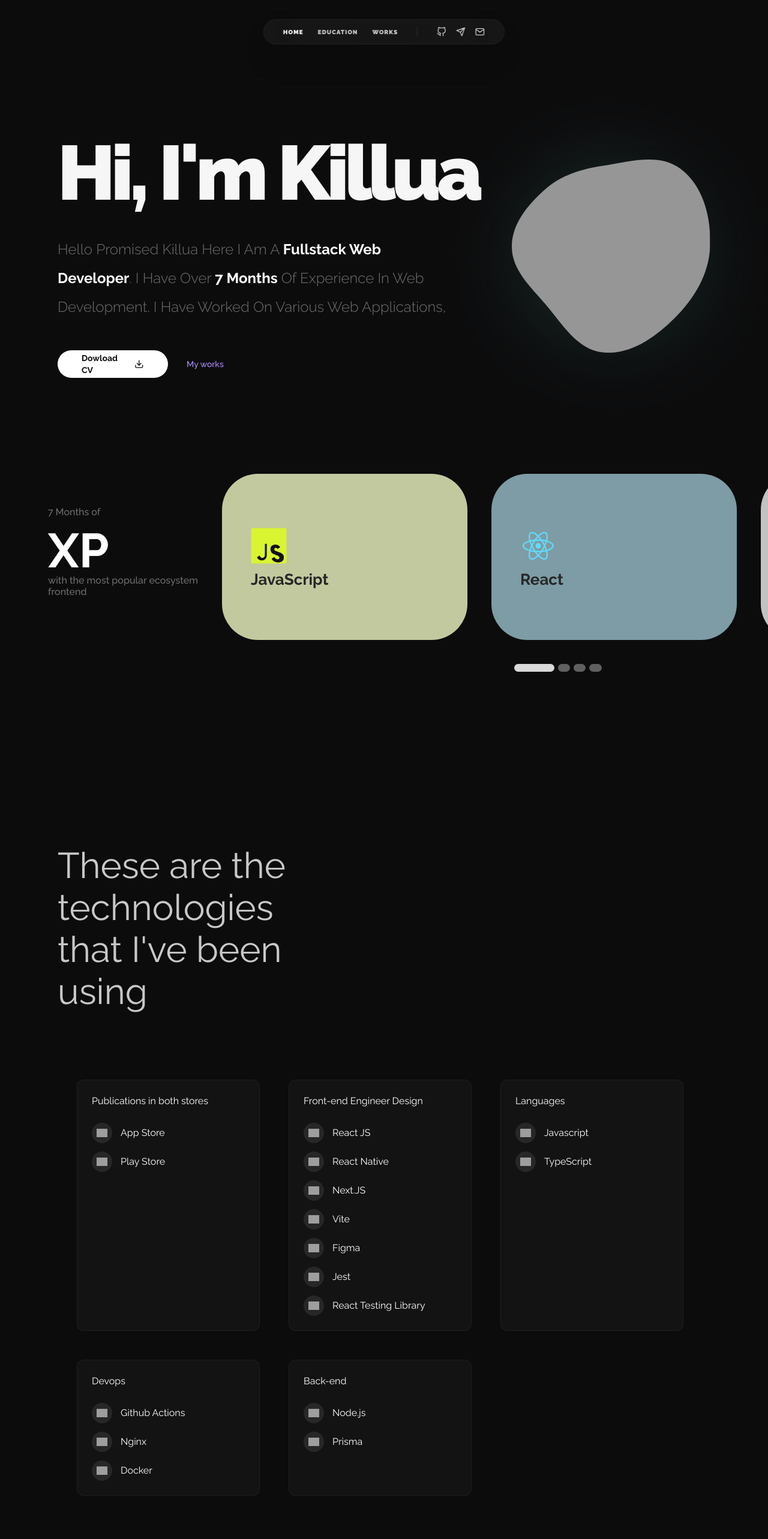
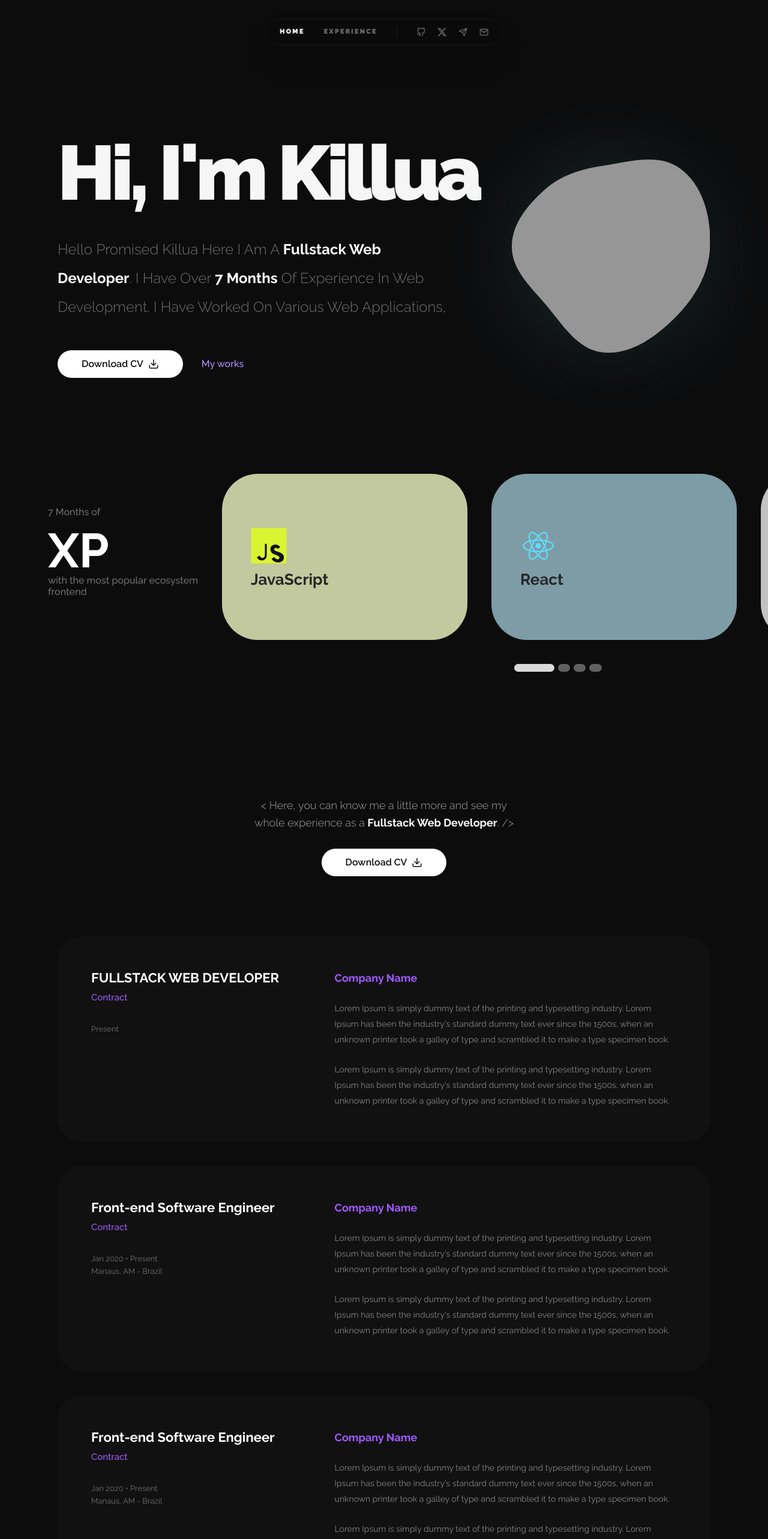
Before and after one commit to collinstheegod376/portfolio, a React (Vite) app: page / in a window 1280 px wide. Shown: the top 2566 px of the page at 60% size. Built offline with nearby package versions, Linux system fonts and the light colour scheme; grey boxes are pictures that could not be loaded.

Commit message:
big changes 2

```diff
--- a/src/App.tsx
+++ b/src/App.tsx
@@ -1,5 +1,5 @@
 import React, { useState, useRef } from 'react';
-import { motion } from 'framer-motion';
+import { motion, AnimatePresence } from 'framer-motion';
 
 const Github = ({ size }: { size: number }) => (
   <svg width={size} height={size} viewBox="0 0 24 24" fill="none" stroke="currentColor" strokeWidth="2" strokeLinecap="round" strokeLinejoin="round"><path d="M9 19c-5 1.5-5-2.5-7-3m14 6v-3.87a3.37 3.37 0 0 0-.94-2.61c3.14-.35 6.44-1.54 6.44-7A5.44 5.44 0 0 0 20 4.77 5.07 5.07 0 0 0 19.91 1S18.73.65 16 2.48a13.38 13.38 0 0 0-7 0C6.27.65 5.09 1 5.09 1A5.07 5.07 0 0 0 5 4.77a5.44 5.44 0 0 0-1.5 3.78c0 5.42 3.3 6.61 6.44 7A3.37 3.37 0 0 0 9 18.13V22"></path></svg>
@@ -15,6 +15,16 @@ const Mail = ({ size }: { size: number }) => (
 
 const Download = ({ size }: { size: number }) => (
   <svg width={size} height={size} viewBox="0 0 24 24" fill="none" stroke="currentColor" strokeWidth="2" strokeLinecap="round" strokeLinejoin="round"><path d="M21 15v4a2 2 0 0 1-2 2H5a2 2 0 0 1-2-2v-4"></path><polyline points="7 10 12 15 17 10"></polyline><line x1="12" y1="15" x2="12" y2="3"></line></svg>
+);
+
+const MenuIcon = ({ size }: { size: number }) => (
+  <svg width={size} height={size} viewBox="0 0 24 24" fill="none" stroke="currentColor" strokeWidth="2" strokeLinecap="round" strokeLinejoin="round"><line x1="3" y1="12" x2="21" y2="12"></line><line x1="3" y1="6" x2="21" y2="6"></line><line x1="3" y1="18" x2="21" y2="18"></line></svg>
+);
+
+const XIcon = ({ size }: { size: number }) => (
+  <svg width={size} height={size} viewBox="0 0 24 24" fill="currentColor">
+    <path d="M18.901 1.153h3.68l-8.04 9.19L24 22.846h-7.406l-5.8-7.584-6.638 7.584H.474l8.6-9.83L0 1.154h7.594l5.243 6.932ZM17.61 20.644h2.039L6.486 3.24H4.298Z" />
+  </svg>
 );
 
 const TechCategory = ({ title, items }: { title: string, items: { name: string, iconUrl: string }[] }) => (
@@ -49,6 +59,7 @@ const SkillCard = ({ title, color, textColor, children }: { title: string, color
 const App = () => {
   const scrollRef = useRef<HTMLDivElement>(null);
   const [activeSlide, setActiveSlide] = useState(0);
+  const [isMobileMenuOpen, setIsMobileMenuOpen] = useState(false);
 
   const scrollToIndex = (index: number) => {
     if (scrollRef.current) {
@@ -70,20 +81,56 @@ const App = () => {
 
   return (
     <div className="min-h-screen bg-background text-text-bright selection:bg-accent-purple selection:text-white pb-32 font-sans overflow-x-hidden">
-      <nav className="fixed top-8 left-1/2 -translate-x-1/2 z-50">
-        <div className="bg-surface-light/40 backdrop-blur-3xl border border-white/5 rounded-full px-8 py-3 flex items-center gap-8 shadow-2xl">
-          <div className="flex gap-6 text-[10px] font-black uppercase tracking-widest">
-            <a href="#home" className="hover:text-accent-purple transition-colors">HOME</a>
-            <a href="#education" className="hover:text-accent-purple transition-colors text-text-muted">EDUCATION</a>
-            <a href="#experience" className="hover:text-accent-purple transition-colors text-text-muted">WORKS</a>
+      <nav className="fixed top-8 left-1/2 -translate-x-1/2 z-50 w-full max-w-max px-4">
+        <div className="bg-[#0A0A0A]/80 backdrop-blur-2xl border border-white/5 rounded-[100px] px-6 py-[12px] flex items-center justify-between shadow-2xl relative">
+
+          {/* Desktop Nav */}
+          <div className="hidden md:flex items-center gap-8">
+            <div className="flex gap-8 text-[11px] font-black uppercase tracking-[0.2em]">
+              <a href="#home" className="hover:text-accent-purple transition-colors text-white">home</a>
+              <a href="#experience" className="hover:text-accent-purple transition-colors text-[#6F6F6F]">experience</a>
+            </div>
+            <div className="w-px h-3 bg-white/10"></div>
+            <div className="flex gap-5 items-center">
+              <a href="https://github.com/collinstheegod376" target="_blank" rel="noreferrer" className="text-[#6F6F6F] hover:text-white transition-colors"><Github size={15} /></a>
+              <a href="https://x.com/promisedkillua" target="_blank" rel="noreferrer" className="text-[#6F6F6F] hover:text-white transition-colors"><XIcon size={15} /></a>
+              <a href="https://t.me/promisedkillua" target="_blank" rel="noreferrer" className="text-[#6F6F6F] hover:text-white transition-colors"><Telegram size={15} /></a>
+              <a href="mailto:promisedkillua@gmail.com" className="text-[#6F6F6F] hover:text-white transition-colors"><Mail size={15} /></a>
+            </div>
           </div>
-          <div className="w-px h-4 bg-white/10"></div>
-          <div className="flex gap-4 items-center">
-            <a href="https://github.com/collinstheegod376" target="_blank" rel="noreferrer" className="text-text-muted hover:text-white transition-colors"><Github size={16} /></a>
-            <a href="https://t.me/promisedkillua" target="_blank" rel="noreferrer" className="text-text-muted hover:text-white transition-colors"><Telegram size={16} /></a>
-            <a href="mailto:promisedkillua@gmail.com" className="text-text-muted hover:text-white transition-colors"><Mail size={16} /></a>
+
+          {/* Mobile Nav Header */}
+          <div className="flex md:hidden w-full items-center justify-between gap-[40px]">
+            <span className="text-[11px] font-black uppercase tracking-[0.2em] text-white">home</span>
+            <button onClick={() => setIsMobileMenuOpen(!isMobileMenuOpen)} className="text-[#6F6F6F] hover:text-white transition-colors">
+              <MenuIcon size={20} />
+            </button>
           </div>
         </div>
+
+        {/* Mobile Nav Menu Dropdown */}
+        <AnimatePresence>
+          {isMobileMenuOpen && (
+            <motion.div
+              initial={{ opacity: 0, y: -10 }}
+              animate={{ opacity: 1, y: 0 }}
+              exit={{ opacity: 0, y: -10 }}
+              className="absolute top-[120%] left-4 right-4 md:hidden bg-[#0A0A0A]/95 backdrop-blur-3xl border border-white/10 rounded-2xl p-6 flex flex-col gap-6 shadow-2xl"
+            >
+              <div className="flex flex-col gap-5 text-center text-[11px] font-black uppercase tracking-[0.2em]">
+                <a href="#home" onClick={() => setIsMobileMenuOpen(false)} className="text-white hover:text-accent-purple transition-colors">Home</a>
+                <a href="#experience" onClick={() => setIsMobileMenuOpen(false)} className="text-[#6F6F6F] hover:text-accent-purple transition-colors">Experience</a>
+              </div>
+              <div className="w-full h-px bg-white/10"></div>
+              <div className="flex justify-center gap-8 items-center">
+                <a href="https://github.com/collinstheegod376" target="_blank" rel="noreferrer" className="text-[#6F6F6F] hover:text-white transition-colors"><Github size={18} /></a>
+                <a href="https://x.com/promisedkillua" target="_blank" rel="noreferrer" className="text-[#6F6F6F] hover:text-white transition-colors"><XIcon size={18} /></a>
+                <a href="https://t.me/promisedkillua" target="_blank" rel="noreferrer" className="text-[#6F6F6F] hover:text-white transition-colors"><Telegram size={18} /></a>
+                <a href="mailto:promisedkillua@gmail.com" className="text-[#6F6F6F] hover:text-white transition-colors"><Mail size={18} /></a>
+              </div>
+            </motion.div>
+          )}
+        </AnimatePresence>
       </nav>
 
       <main id="home" className="pt-56 px-8 max-w-6xl mx-auto grid grid-cols-1 lg:grid-cols-12 gap-12 items-center">
@@ -99,11 +146,11 @@ const App = () => {
           <p className="max-w-[662px] font-light text-[24px] leading-[48px] text-[#6F6F6F] mb-12">
             Hello Promised Killua Here I Am A <span className="font-bold text-white">Fullstack Web Developer</span>. I Have Over <span className="font-bold text-white">7 Months</span> Of Experience In Web Development. I Have Worked On Various Web Applications,
           </p>
-          <div className="flex flex-row items-start gap-[31px]">
-            <a href="/Promised_Killua_CV_Professional.pdf" download="Promised_Killua_CV_Professional.pdf" className="flex flex-row justify-center items-center px-[40px] py-[12px] gap-[8px] bg-white text-background rounded-[100px] font-bold text-sm hover:bg-accent-mint transition-colors w-[184px] h-[46px]">
-              Dowload CV <Download size={16} />
+          <div className="flex flex-row items-center gap-[31px]">
+            <a href="/Promised_Killua_CV_Professional.pdf" download="Promised_Killua_CV_Professional.pdf" className="flex flex-row justify-center items-center px-[40px] py-[12px] gap-[8px] bg-white text-background rounded-[100px] font-sans font-semibold text-[16px] hover:bg-accent-mint transition-colors w-max whitespace-nowrap h-[46px]">
+              Download CV <Download size={18} />
             </a>
-            <a href="#experience" className="text-accent-purple font-medium text-sm hover:text-white transition-colors flex items-center h-[46px]">
+            <a href="#experience" className="text-accent-purple font-medium text-[16px] hover:text-white transition-colors flex items-center h-[46px]">
               My works
             </a>
           </div>
@@ -210,7 +257,73 @@ const App = () => {
         </div>
       </section>
 
-      <section className="mt-72 px-8 max-w-6xl mx-auto">
+      <section id="experience" className="mt-52 px-6 lg:px-8 max-w-6xl mx-auto flex flex-col items-center">
+        <div className="text-center font-sans font-light text-[18px] text-[#A6A6A6] mb-[28px] max-w-2xl leading-relaxed">
+          &lt; Here, you can know me a little more and see my <br className="hidden sm:block" /> whole experience as a <span className="font-bold text-white">Fullstack Web Developer</span>. /&gt;
+        </div>
+
+        <a href="/Promised_Killua_CV_Professional.pdf" download="Promised_Killua_CV_Professional.pdf" className="mb-[100px] flex flex-row justify-center items-center px-[40px] py-[12px] gap-[8px] bg-white text-background rounded-[100px] font-sans font-semibold text-[16px] hover:bg-accent-mint transition-colors h-[46px] w-max whitespace-nowrap">
+          Download CV <Download size={18} />
+        </a>
+
+        <div className="w-full flex flex-col gap-10">
+          {/* Card 1 */}
+          <div className="bg-[#111111] rounded-[40px] p-8 md:p-14 flex flex-col md:flex-row gap-8 md:gap-16 w-full transition-transform hover:-translate-y-1">
+            <div className="flex flex-col md:w-[35%] shrink-0">
+              <h4 className="text-white font-sans font-bold text-[22px] leading-tight mb-2"> FULLSTACK WEB DEVELOPER</h4>
+              <span className="text-[#A259FF] font-sans font-medium text-[15px] mb-[30px] block">Contract</span>
+              <span className="text-[#6F6F6F] font-sans text-[13px] leading-relaxed block">Present<br /></span>
+            </div>
+            <div className="flex flex-col md:w-[65%]">
+              <h5 className="text-[#A259FF] font-sans font-bold text-[18px] mb-6">Company Name</h5>
+              <p className="text-[#848484] font-sans font-normal text-[14px] leading-[26px] mb-6">
+                Lorem Ipsum is simply dummy text of the printing and typesetting industry. Lorem Ipsum has been the industry's standard dummy text ever since the 1500s, when an unknown printer took a galley of type and scrambled it to make a type specimen book.
+              </p>
+              <p className="text-[#848484] font-sans font-normal text-[14px] leading-[26px]">
+                Lorem Ipsum is simply dummy text of the printing and typesetting industry. Lorem Ipsum has been the industry's standard dummy text ever since the 1500s, when an unknown printer took a galley of type and scrambled it to make a type specimen book.
+              </p>
+            </div>
+          </div>
+
+          {/* Card 2 */}
+          <div className="bg-[#111111] rounded-[40px] p-8 md:p-14 flex flex-col md:flex-row gap-8 md:gap-16 w-full transition-transform hover:-translate-y-1">
+            <div className="flex flex-col md:w-[35%] shrink-0">
+              <h4 className="text-white font-sans font-bold text-[22px] leading-tight mb-2">Front-end Software Engineer</h4>
+              <span className="text-[#A259FF] font-sans font-medium text-[15px] mb-[30px] block">Contract</span>
+              <span className="text-[#6F6F6F] font-sans text-[13px] leading-relaxed block">Jan 2020 • Present<br />Manaus, AM - Brazil</span>
+            </div>
+            <div className="flex flex-col md:w-[65%]">
+              <h5 className="text-[#A259FF] font-sans font-bold text-[18px] mb-6">Company Name</h5>
+              <p className="text-[#848484] font-sans font-normal text-[14px] leading-[26px] mb-6">
+                Lorem Ipsum is simply dummy text of the printing and typesetting industry. Lorem Ipsum has been the industry's standard dummy text ever since the 1500s, when an unknown printer took a galley of type and scrambled it to make a type specimen book.
+              </p>
+              <p className="text-[#848484] font-sans font-normal text-[14px] leading-[26px]">
+                Lorem Ipsum is simply dummy text of the printing and typesetting industry. Lorem Ipsum has been the industry's standard dummy text ever since the 1500s, when an unknown printer took a galley of type and scrambled it to make a type specimen book.
+              </p>
+            </div>
+          </div>
+
+          {/* Card 3 */}
+          <div className="bg-[#111111] rounded-[40px] p-8 md:p-14 flex flex-col md:flex-row gap-8 md:gap-16 w-full transition-transform hover:-translate-y-1">
+            <div className="flex flex-col md:w-[35%] shrink-0">
+              <h4 className="text-white font-sans font-bold text-[22px] leading-tight mb-2">Front-end Software Engineer</h4>
+              <span className="text-[#A259FF] font-sans font-medium text-[15px] mb-[30px] block">Contract</span>
+              <span className="text-[#6F6F6F] font-sans text-[13px] leading-relaxed block">Jan 2020 • Present<br />Manaus, AM - Brazil</span>
+            </div>
+            <div className="flex flex-col md:w-[65%]">
+              <h5 className="text-[#A259FF] font-sans font-bold text-[18px] mb-6">Company Name</h5>
+              <p className="text-[#848484] font-sans font-normal text-[14px] leading-[26px] mb-6">
+                Lorem Ipsum is simply dummy text of the printing and typesetting industry. Lorem Ipsum has been the industry's standard dummy text ever since the 1500s, when an unknown printer took a galley of type and scrambled it to make a type specimen book.
+              </p>
+              <p className="text-[#848484] font-sans font-normal text-[14px] leading-[26px]">
+                Lorem Ipsum is simply dummy text of the printing and typesetting industry. Lorem Ipsum has been the industry's standard dummy text ever since the 1500s, when an unknown printer took a galley of type and scrambled it to make a type specimen book.
+              </p>
+            </div>
+          </div>
+        </div>
+      </section>
+
+      <section className="mt-52 px-8 max-w-6xl mx-auto">
         <h3 className="font-sans font-normal text-[60px] leading-[70px] text-[#C8C8C8] mb-28 max-w-lg">
           These are the <br /> technologies <br /> that I've been using
         </h3>
@@ -265,6 +378,7 @@ const App = () => {
           <span className="text-text-muted font-black uppercase tracking-[0.3em] text-xs">Follow me</span>
           <div className="flex gap-12">
             <a href="https://github.com/collinstheegod376" target="_blank" rel="noreferrer" className="text-text-muted hover:text-accent-purple transition-all hover:scale-110"><Github size={24} /></a>
+            <a href="https://x.com/promisedkillua" target="_blank" rel="noreferrer" className="text-text-muted hover:text-accent-purple transition-all hover:scale-110"><XIcon size={24} /></a>
             <a href="https://t.me/promisedkillua" target="_blank" rel="noreferrer" className="text-text-muted hover:text-accent-purple transition-all hover:scale-110"><Telegram size={24} /></a>
             <a href="mailto:promisedkillua@gmail.com" className="text-text-muted hover:text-accent-purple transition-all hover:scale-110"><Mail size={24} /></a>
           </div>
```
